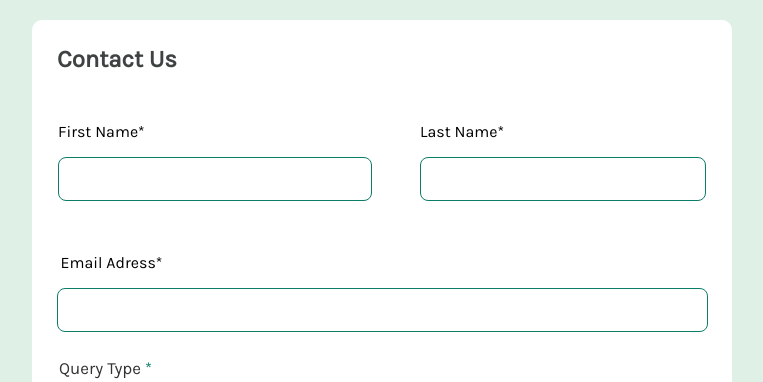
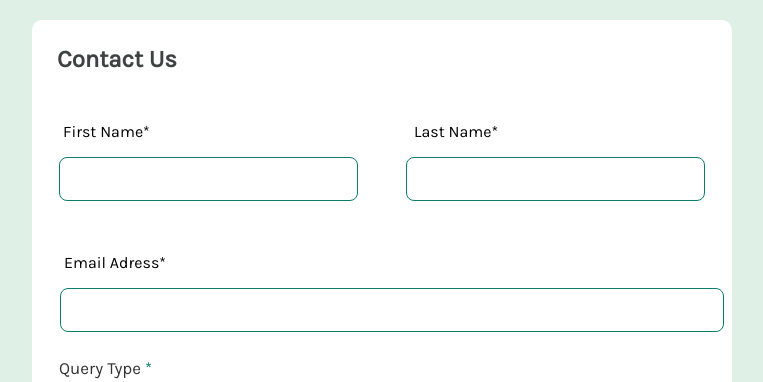
Before and after one commit to Annieleoliveiraa/forms-contato-, a plain HTML site: page index.html in a window 1280 px wide. Shown: the top 382 px of the page, without its empty margins (258-1021 px from the left). Drawn offline with Linux system fonts and the light colour scheme.

Commit message:
style: Adiciona espaco nos nomes dos inputs e nos inputs

```diff
--- a/index.html
+++ b/index.html
@@ -22,12 +22,12 @@
 
       <div class="container-inputs">
         <label for="iname">
-          <p>First Name*</p>
+          <p class="text-first">First Name*</p>
           <p><input onclick="clicar()" class="input-name" type="text" name="name" id="iname"></p>
         </label>
 
         <label for="ilastname">
-          <p>Last Name*</p>
+          <p class="text-last">Last Name*</p>
           <p><input class="input-lastname" type="text" name="lastname" id="ilastname"></p>
         </label>
       </div>
--- a/style.css
+++ b/style.css
@@ -33,6 +33,14 @@ h2 {
    padding: 20px 20px;
 }
 
+.text-first {
+   margin-left: 4px;
+}
+
+.text-last {
+   margin-left: 8px;
+}
+
 .input-name {
    width: 280px;
    height: 40px;
@@ -41,7 +49,7 @@ h2 {
   border: 1px solid hsl(169, 82%, 27%);
   border-style: double;
 
-  padding-left: 30px;
+  padding-left: 15px;
 }
 
 .input-lastname {
@@ -51,6 +59,13 @@ h2 {
    border-radius: 8px;
    border: 1px solid hsl(169, 82%, 27%);
    border-style: double;
+
+   padding-left: 15px;
+}
+
+
+.text-email {
+   margin-left: 24px;
 }
 
 .input-email {
@@ -60,11 +75,11 @@ h2 {
    border-radius: 8px;
    border: 1px solid hsl(169, 82%, 27%);
    border-style: double;
+
+   padding-left: 15px;
+   margin-left: 20px;
 }
 
-.text-email {
-   margin-left: 4px;
-}
 
 .container-email {
    display: flex;
```
